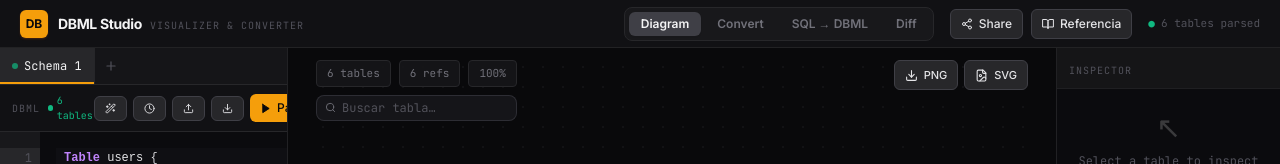
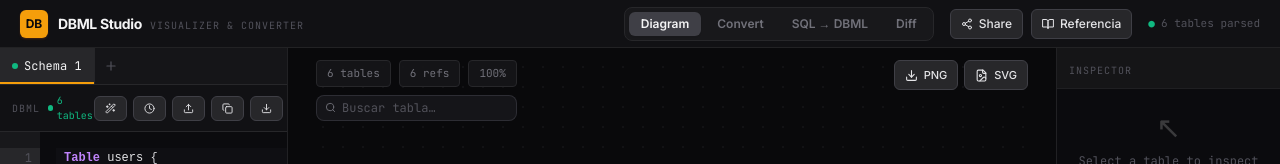
Before and after one commit to sorodriguezz/dbml-studio, a Next.js app: page / in a window 1280 px wide. Shown: the top 164 px of the page. Built offline with nearby package versions, Linux system fonts and the light colour scheme.

Commit message:
feat: enhance SchemaTabBar and ShareButton components; add copy functionality in MultiSchemaEditor; update AppTemplate to handle DBML in active tab

```diff
--- a/src/components/molecules/SchemaTabBar.tsx
+++ b/src/components/molecules/SchemaTabBar.tsx
@@ -1,5 +1,5 @@
 "use client";
-import { useState, useRef, useCallback } from "react";
+import { useState, useRef, useCallback, useEffect } from "react";
 import { Plus, X, Copy, ChevronDown } from "lucide-react";
 import { useTabsStore } from "@/store/useTabsStore";
 import { cn } from "@/lib/utils/cn";
@@ -9,7 +9,10 @@
   const [editingId, setEditingId] = useState<string | null>(null);
   const [editingName, setEditingName] = useState("");
   const [contextMenu, setContextMenu] = useState<{ id: string; x: number; y: number } | null>(null);
+  const [mounted, setMounted] = useState(false);
   const inputRef = useRef<HTMLInputElement>(null);
+
+  useEffect(() => { setMounted(true); }, []);
 
   const startEdit = useCallback((id: string, name: string) => {
     setEditingId(id);
@@ -36,7 +39,7 @@
         style={{ minHeight: 36 }}
         onClick={() => contextMenu && closeMenu()}
       >
-        {tabs.map((tab) => {
+        {mounted && tabs.map((tab) => {
           const isActive = tab.id === activeTabId;
           return (
             <div
@@ -51,10 +54,10 @@
               onDoubleClick={() => startEdit(tab.id, tab.name)}
               onContextMenu={(e) => handleContextMenu(e, tab.id)}
             >
-              {/* Status dot */}
+              {/* Status dot — green for active, gray for inactive */}
               <span className={cn(
                 "w-1.5 h-1.5 rounded-full flex-shrink-0",
-                tab.isError ? "bg-red-500" : "bg-emerald-500/70"
+                isActive ? "bg-emerald-500" : "bg-zinc-600"
               )} />
 
               {/* Name / editable */}
@@ -91,7 +94,7 @@
         })}
 
         {/* Add tab */}
-        {tabs.length < 8 && (
+        {mounted && tabs.length < 8 && (
           <button
             onClick={addTab}
             className="flex items-center justify-center w-8 h-9 text-zinc-600 hover:text-amber-400 hover:bg-zinc-800/50 transition-colors flex-shrink-0"
--- a/src/components/molecules/ShareButton.tsx
+++ b/src/components/molecules/ShareButton.tsx
@@ -3,14 +3,18 @@
 import { createPortal } from "react-dom";
 import { Share2, Link, Check, Copy, X, AlertTriangle, Download } from "lucide-react";
 import { Button } from "@/components/atoms";
-import { useAppStore } from "@/store/useAppStore";
+import { useTabsStore } from "@/store/useTabsStore";
 import { encodeDBMLToUrl } from "@/lib/utils/shareUrl";
 
 const URL_WARN_LENGTH = 3000;
 const URL_DANGER_LENGTH = 8000;
 
 export function ShareButton() {
-  const { dbml } = useAppStore();
+  const tabs = useTabsStore(s => s.tabs);
+  const activeTabId = useTabsStore(s => s.activeTabId);
+  const activeTab = tabs.find(t => t.id === activeTabId);
+  const dbml = activeTab?.dbml ?? "";
+  const schemaName = activeTab?.name ?? "Schema";
   const [showModal, setShowModal] = useState(false);
   const [shareUrl, setShareUrl] = useState("");
   const [copied, setCopied] = useState(false);
@@ -63,6 +67,7 @@
               <div className="flex items-center gap-2">
                 <Link size={16} className="text-amber-400" />
                 <h3 className="text-sm font-semibold text-zinc-100">Compartir diagrama</h3>
+                <span className="ml-1 px-2 py-0.5 rounded-full bg-zinc-800 border border-zinc-700 text-[10px] font-mono text-amber-400 truncate max-w-[160px]">{schemaName}</span>
               </div>
               <button onClick={() => setShowModal(false)} className="text-zinc-500 hover:text-zinc-300 transition-colors">
                 <X size={16} />
--- a/src/components/organisms/MultiSchemaEditor.tsx
+++ b/src/components/organisms/MultiSchemaEditor.tsx
@@ -1,6 +1,6 @@
 "use client";
 import { useCallback, useEffect, useRef, useState } from "react";
-import { Play, AlertTriangle, Download, Upload, Wand2, Clock, Lightbulb, ChevronDown } from "lucide-react";
+import { Play, AlertTriangle, Download, Upload, Wand2, Clock, Lightbulb, ChevronDown, Copy, Check } from "lucide-react";
 import CodeMirror from "@uiw/react-codemirror";
 import { Button, Tooltip } from "@/components/atoms";
 import { useTabsStore } from "@/store/useTabsStore";
@@ -32,6 +32,7 @@
   const [isDragOver, setIsDragOver] = useState(false);
   const [showSuggestions, setShowSuggestions] = useState(false);
   const [showHistory, setShowHistory] = useState(false);
+  const [copied, setCopied] = useState(false);
   const [mounted, setMounted] = useState(false);
   const historyRef = useRef<HTMLDivElement>(null);
 
@@ -116,6 +117,13 @@
     a.click();
     document.body.removeChild(a);
     URL.revokeObjectURL(url);
+  }, [activeTab]);
+
+  const handleCopy = useCallback(async () => {
+    if (!activeTab) return;
+    await navigator.clipboard.writeText(activeTab.dbml);
+    setCopied(true);
+    setTimeout(() => setCopied(false), 2000);
   }, [activeTab]);
 
   const loadFile = useCallback((file: File) => {
@@ -238,6 +246,11 @@
               <Upload size={11} />
             </Button>
           </Tooltip>
+          <Tooltip content="Copiar DBML">
+            <Button variant="secondary" size="sm" onClick={handleCopy}>
+              {copied ? <Check size={11} className="text-emerald-400" /> : <Copy size={11} />}
+            </Button>
+          </Tooltip>
           <Tooltip content="Exportar DBML">
             <Button variant="secondary" size="sm" onClick={handleExport}>
               <Download size={11} />
--- a/src/components/templates/AppTemplate.tsx
+++ b/src/components/templates/AppTemplate.tsx
@@ -6,6 +6,7 @@
 import { DBMLReferenceModal } from "@/components/organisms/DBMLReferenceModal";
 import { Button } from "@/components/atoms";
 import { useAppStore } from "@/store/useAppStore";
+import { useTabsStore } from "@/store/useTabsStore";
 import { decodeDBMLFromUrl, clearDBMLFromUrl } from "@/lib/utils/shareUrl";
 import type { ActiveTab } from "@/types";
 
@@ -30,15 +31,19 @@
 
   useEffect(() => { setMounted(true); }, []);
 
-  // Load DBML from URL hash on mount
+  // Load DBML from URL hash on mount — write into the active tab, not just global store
   useEffect(() => {
     const shared = decodeDBMLFromUrl();
     if (shared) {
       setLoadingShared(true);
+      clearDBMLFromUrl();
+      const { activeTabId, updateTabDBML, parseTab, renameTab } = useTabsStore.getState();
+      updateTabDBML(activeTabId, shared);
+      renameTab(activeTabId, "Shared");
       setDBML(shared);
-      clearDBMLFromUrl();
       setTimeout(() => {
         parse();
+        parseTab(activeTabId);
         setLoadingShared(false);
       }, 150);
     }
--- a/src/store/useTabsStore.ts
+++ b/src/store/useTabsStore.ts
@@ -65,6 +65,12 @@
   id integer [pk, increment]
   name varchar(100) [not null]
   parent_id integer [ref: > categories.id]
+}`;
+
+const NEW_TAB_DBML = `Table example {
+  id integer [pk, increment]
+  name varchar(100) [not null]
+  created_at timestamp [default: 'now()']
 }`;
 
 function makeTab(name: string, dbml = DEFAULT_DBML): SchemaTab {
@@ -137,7 +143,7 @@
   addTab: () => {
     const { tabs } = get();
     if (tabs.length >= MAX_TABS) return;
-    const tab = makeTab(`Schema ${tabs.length + 1}`);
+    const tab = makeTab(`Schema ${tabs.length + 1}`, NEW_TAB_DBML);
     const next = [...tabs, tab];
     saveTabs(next, tab.id);
     set({ tabs: next, activeTabId: tab.id });
```
